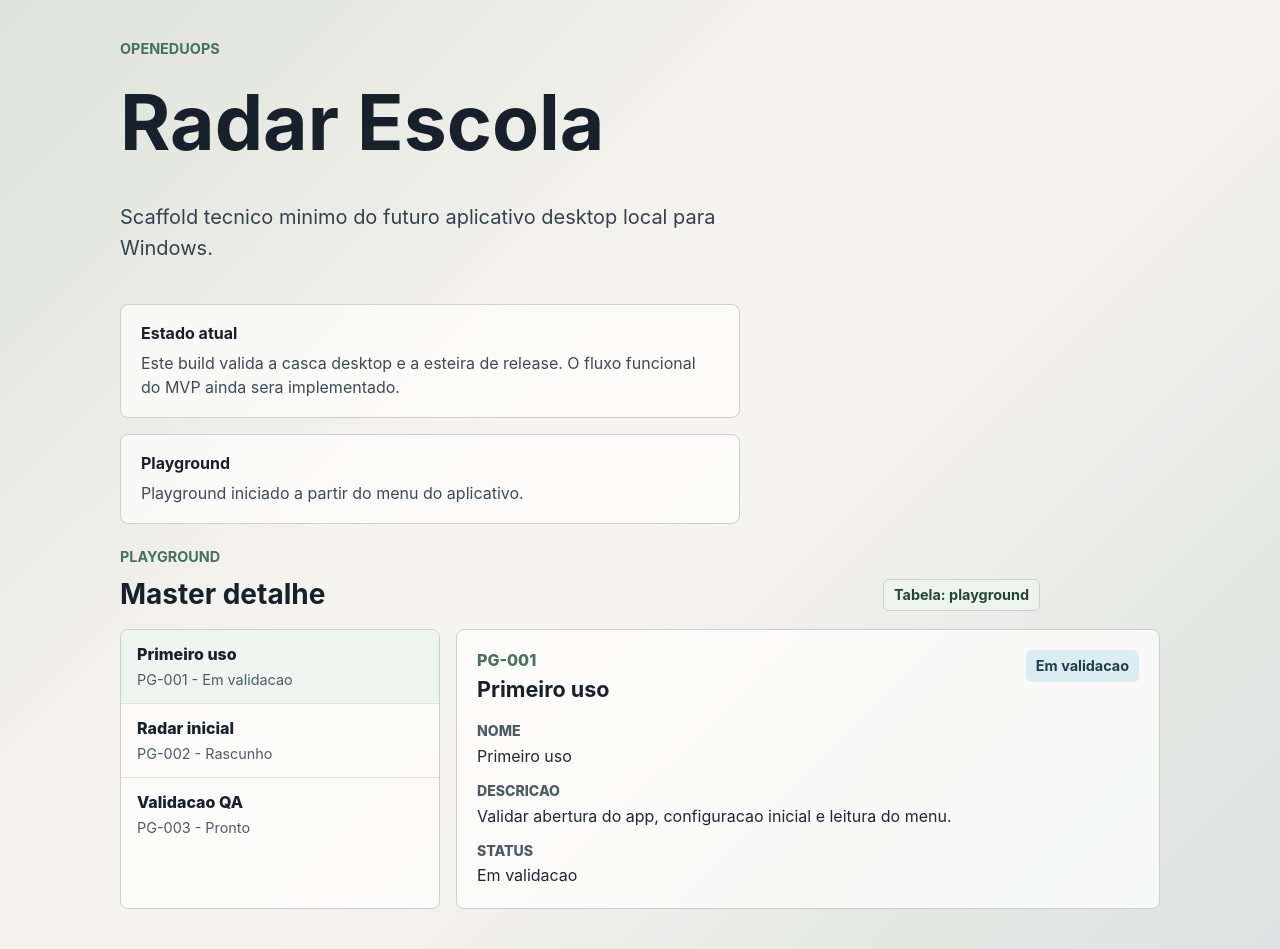
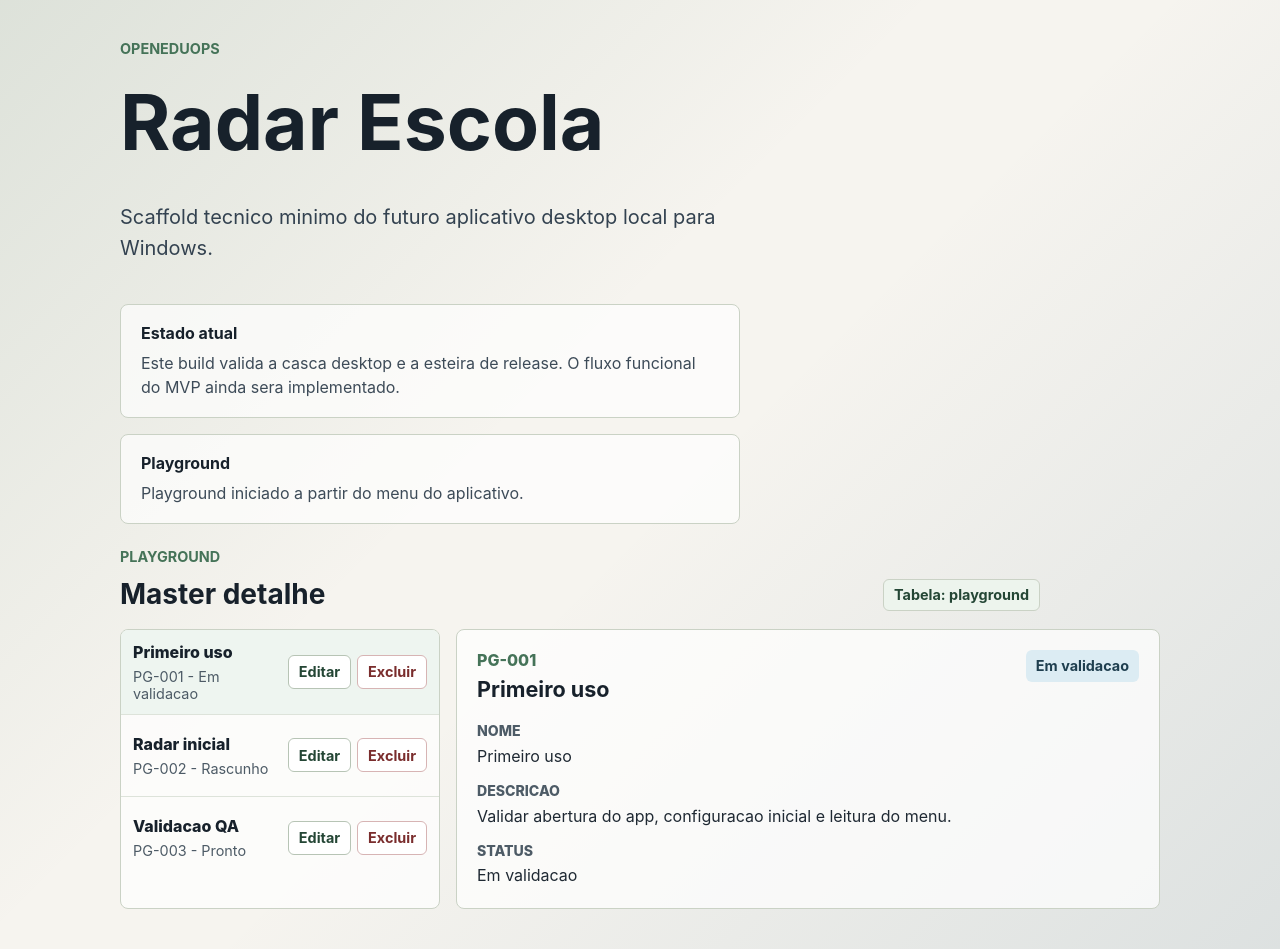
Before and after one commit to OpenEduOps/radar-escola, a React (Vite) app: page / in a window 1280 px wide. Both pictures are taken after a click on the button "Iniciar playground". Built offline with nearby package versions, Linux system fonts and the light colour scheme.

Commit message:
Adiciona acoes por registro no playground
Inclui editar e excluir em cada registro da tabela visual do playground, com edicao local no detalhe enquanto a persistencia SQLite ainda nao existe.

```diff
--- a/src/app/app.css
+++ b/src/app/app.css
@@ -100,7 +100,13 @@ h1 {
 }
 
 .playground-button:focus-visible,
-.master-row:focus-visible {
+.master-select:focus-visible,
+.row-action:focus-visible,
+.detail-form input:focus-visible,
+.detail-form textarea:focus-visible,
+.detail-form select:focus-visible,
+.primary-action:focus-visible,
+.secondary-action:focus-visible {
   outline: 3px solid rgba(39, 89, 120, 0.42);
   outline-offset: 2px;
 }
@@ -179,17 +185,15 @@ h3 {
 
 .master-row {
   display: grid;
-  gap: 6px;
+  grid-template-columns: minmax(0, 1fr) auto;
+  gap: 10px;
+  align-items: center;
   width: 100%;
-  min-height: 74px;
-  padding: 14px 16px;
-  border: 0;
+  min-height: 82px;
+  padding: 12px;
   border-bottom: 1px solid #dde3da;
   color: #17212b;
   background: transparent;
-  font: inherit;
-  text-align: left;
-  cursor: pointer;
 }
 
 .master-row:last-child {
@@ -201,13 +205,61 @@ h3 {
   background: #eef5f0;
 }
 
-.master-row span {
+.master-select {
+  display: grid;
+  gap: 6px;
+  min-width: 0;
+  padding: 0;
+  border: 0;
+  color: inherit;
+  background: transparent;
+  font: inherit;
+  text-align: left;
+  cursor: pointer;
+}
+
+.master-select span {
   font-weight: 800;
 }
 
-.master-row small {
+.master-select small {
   color: #4d5b66;
   font-size: 0.9rem;
+}
+
+.row-actions {
+  display: flex;
+  gap: 6px;
+  align-items: center;
+}
+
+.row-action,
+.primary-action,
+.secondary-action {
+  min-height: 34px;
+  padding: 0 10px;
+  border: 1px solid #b7c4b5;
+  border-radius: 6px;
+  color: #244635;
+  background: #ffffff;
+  font: inherit;
+  font-size: 0.9rem;
+  font-weight: 700;
+  cursor: pointer;
+}
+
+.row-action:hover,
+.secondary-action:hover {
+  background: #edf4ed;
+}
+
+.row-action-danger {
+  border-color: #d7b4b4;
+  color: #7a2d2d;
+}
+
+.row-action-danger:hover {
+  background: #fff0f0;
 }
 
 .detail-panel {
@@ -255,6 +307,75 @@ h3 {
   line-height: 1.5;
 }
 
+.detail-form {
+  display: grid;
+  gap: 14px;
+}
+
+.detail-form label {
+  display: grid;
+  gap: 6px;
+  color: #4d5b66;
+  font-size: 0.88rem;
+  font-weight: 800;
+  text-transform: uppercase;
+}
+
+.detail-form input,
+.detail-form textarea,
+.detail-form select {
+  width: 100%;
+  border: 1px solid #b7c4b5;
+  border-radius: 6px;
+  color: #1f2933;
+  background: #ffffff;
+  font: inherit;
+  font-size: 1rem;
+  font-weight: 400;
+  text-transform: none;
+}
+
+.detail-form input,
+.detail-form select {
+  min-height: 40px;
+  padding: 0 10px;
+}
+
+.detail-form textarea {
+  min-height: 96px;
+  padding: 10px;
+  resize: vertical;
+}
+
+.detail-actions {
+  display: flex;
+  gap: 8px;
+  justify-content: end;
+}
+
+.primary-action {
+  border-color: #457358;
+  color: #ffffff;
+  background: #457358;
+}
+
+.primary-action:hover {
+  background: #315941;
+}
+
+.empty-detail {
+  display: grid;
+  gap: 8px;
+  align-content: center;
+  min-height: 220px;
+}
+
+.empty-detail p {
+  margin: 0;
+  color: #4d5b66;
+  line-height: 1.5;
+}
+
 @media (max-width: 760px) {
   .app-shell {
     place-items: start;
@@ -270,4 +391,13 @@ h3 {
   .master-detail-grid {
     grid-template-columns: 1fr;
   }
+
+  .master-row {
+    grid-template-columns: 1fr;
+  }
+
+  .row-actions,
+  .detail-actions {
+    justify-content: start;
+  }
 }
--- a/src/features/playground/PlaygroundMasterDetail.tsx
+++ b/src/features/playground/PlaygroundMasterDetail.tsx
@@ -4,6 +4,8 @@ import {
   type PlaygroundRecord,
   playgroundRecords,
 } from "./playgroundData";
+
+type PlaygroundDraft = Pick<PlaygroundRecord, "nome" | "descricao" | "status">;
 
 const statusLabels: Record<PlaygroundRecord["status"], string> = {
   rascunho: "Rascunho",
@@ -12,10 +14,61 @@ const statusLabels: Record<PlaygroundRecord["status"], string> = {
 };
 
 export function PlaygroundMasterDetail() {
-  const [selectedId, setSelectedId] = useState(playgroundRecords[0]?.id);
+  const [records, setRecords] = useState(playgroundRecords);
+  const [selectedId, setSelectedId] = useState(playgroundRecords[0]?.id ?? "");
+  const [editingId, setEditingId] = useState<string | null>(null);
+  const [draft, setDraft] = useState<PlaygroundDraft | null>(null);
   const selectedRecord =
-    playgroundRecords.find((record) => record.id === selectedId) ??
-    playgroundRecords[0];
+    records.find((record) => record.id === selectedId) ?? records[0] ?? null;
+
+  function startEditing(record: PlaygroundRecord) {
+    setSelectedId(record.id);
+    setEditingId(record.id);
+    setDraft({
+      nome: record.nome,
+      descricao: record.descricao,
+      status: record.status,
+    });
+  }
+
+  function cancelEditing() {
+    setEditingId(null);
+    setDraft(null);
+  }
+
+  function deleteRecord(id: string) {
+    const nextRecords = records.filter((record) => record.id !== id);
+
+    setRecords(nextRecords);
+
+    if (selectedId === id) {
+      setSelectedId(nextRecords[0]?.id ?? "");
+    }
+
+    if (editingId === id) {
+      cancelEditing();
+    }
+  }
+
+  function saveDraft() {
+    if (!draft || !editingId) {
+      return;
+    }
+
+    setRecords((currentRecords) =>
+      currentRecords.map((record) =>
+        record.id === editingId
+          ? {
+              ...record,
+              nome: draft.nome.trim(),
+              descricao: draft.descricao.trim(),
+              status: draft.status,
+            }
+          : record,
+      ),
+    );
+    cancelEditing();
+  }
 
   return (
     <section className="playground-shell" aria-labelledby="playground-title">
@@ -29,11 +82,14 @@ export function PlaygroundMasterDetail() {
 
       <div className="master-detail-grid">
         <aside className="master-list" aria-label="Registros playground">
-          {playgroundRecords.map((record) => (
+          {records.map((record) => (
+            <div
+              className="master-row"
+              data-selected={record.id === selectedRecord?.id}
+              key={record.id}
+            >
               <button
-              className="master-row"
-              data-selected={record.id === selectedRecord.id}
-              key={record.id}
+                className="master-select"
                 onClick={() => setSelectedId(record.id)}
                 type="button"
               >
@@ -42,10 +98,29 @@ export function PlaygroundMasterDetail() {
                   {record.id} - {statusLabels[record.status]}
                 </small>
               </button>
+              <div className="row-actions" aria-label={`Acoes de ${record.nome}`}>
+                <button
+                  className="row-action"
+                  onClick={() => startEditing(record)}
+                  type="button"
+                >
+                  Editar
+                </button>
+                <button
+                  className="row-action row-action-danger"
+                  onClick={() => deleteRecord(record.id)}
+                  type="button"
+                >
+                  Excluir
+                </button>
+              </div>
+            </div>
           ))}
         </aside>
 
         <article className="detail-panel" aria-label="Detalhe playground">
+          {selectedRecord ? (
+            <>
               <div className="detail-heading">
                 <div>
                   <span className="record-id">{selectedRecord.id}</span>
@@ -56,6 +131,67 @@ export function PlaygroundMasterDetail() {
                 </span>
               </div>
 
+              {editingId === selectedRecord.id && draft ? (
+                <form
+                  className="detail-form"
+                  onSubmit={(event) => {
+                    event.preventDefault();
+                    saveDraft();
+                  }}
+                >
+                  <label>
+                    Nome
+                    <input
+                      onChange={(event) =>
+                        setDraft({ ...draft, nome: event.target.value })
+                      }
+                      required
+                      type="text"
+                      value={draft.nome}
+                    />
+                  </label>
+                  <label>
+                    Descricao
+                    <textarea
+                      onChange={(event) =>
+                        setDraft({ ...draft, descricao: event.target.value })
+                      }
+                      required
+                      rows={4}
+                      value={draft.descricao}
+                    />
+                  </label>
+                  <label>
+                    Status
+                    <select
+                      onChange={(event) =>
+                        setDraft({
+                          ...draft,
+                          status: event.target
+                            .value as PlaygroundRecord["status"],
+                        })
+                      }
+                      value={draft.status}
+                    >
+                      <option value="rascunho">Rascunho</option>
+                      <option value="em_validacao">Em validacao</option>
+                      <option value="pronto">Pronto</option>
+                    </select>
+                  </label>
+                  <div className="detail-actions">
+                    <button
+                      className="secondary-action"
+                      onClick={cancelEditing}
+                      type="button"
+                    >
+                      Cancelar
+                    </button>
+                    <button className="primary-action" type="submit">
+                      Salvar
+                    </button>
+                  </div>
+                </form>
+              ) : (
                 <dl className="detail-fields">
                   <div>
                     <dt>Nome</dt>
@@ -70,6 +206,14 @@ export function PlaygroundMasterDetail() {
                     <dd>{statusLabels[selectedRecord.status]}</dd>
                   </div>
                 </dl>
+              )}
+            </>
+          ) : (
+            <div className="empty-detail">
+              <h3>Nenhum registro</h3>
+              <p>A tabela playground nao possui registros para exibir.</p>
+            </div>
+          )}
         </article>
       </div>
     </section>
```
Lines whose indentation alone changed are shown as unchanged.
